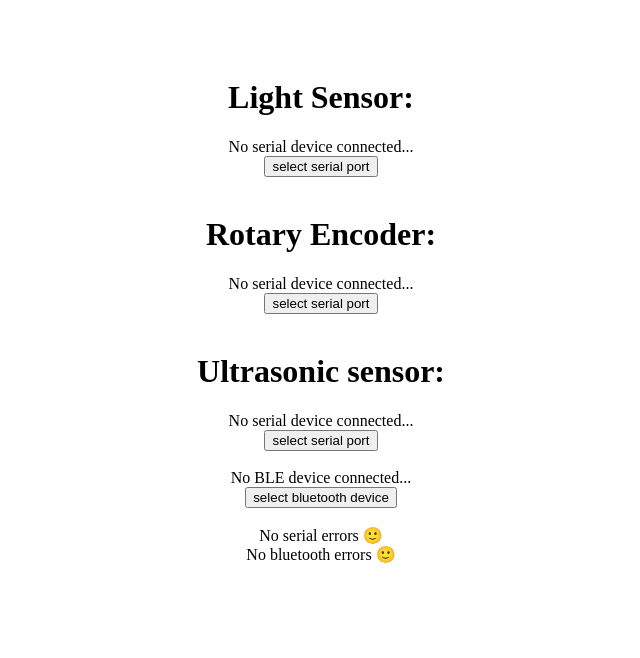
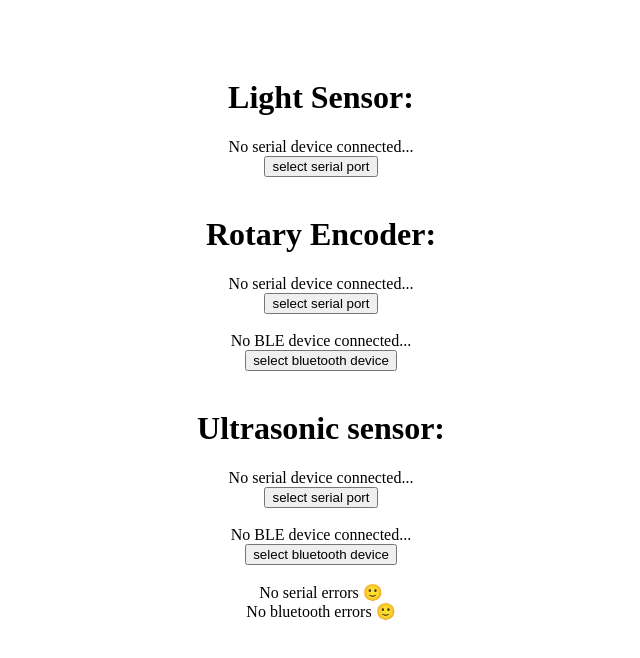
Before and after one commit to yaswanthsirivuri/Educational-Physics-Equipment, a plain HTML site: page website/device-comms.html in a window 1280 px wide. Shown: the whole page, without its empty margins (319-959 px from the left). Drawn offline with Linux system fonts and the light colour scheme.

Commit message:
adding BLE for rotary sensor to device-comms

```diff
--- a/website/device-comms.html
+++ b/website/device-comms.html
@@ -32,6 +32,13 @@
 
 	<br>
 
+	<div id="data-ultrasonic-BLE">No BLE device connected...</div>
+	<div>
+		<button id="button-ultrasonic-BLE">select bluetooth device</button>
+	</div>
+
+	<br>
+
 	<H1>Ultrasonic sensor:</H1>
 	<div id="data-ultrasonic-serial">No serial device connected...</div>
 	<div>
```
